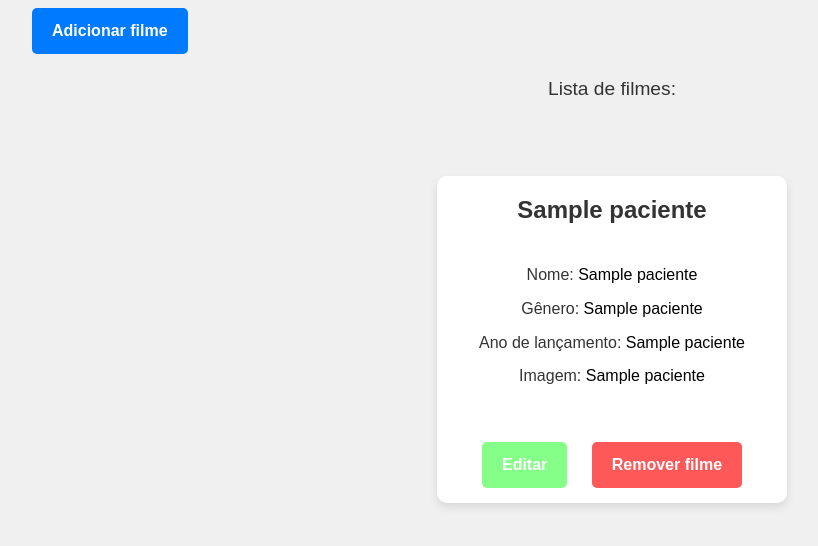
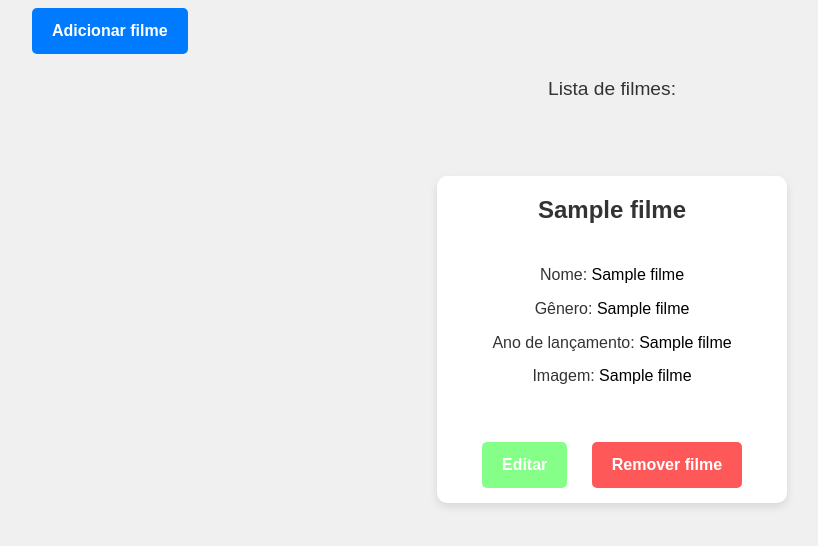
Before and after one commit to ciraht/Biblioteca-filmes, a Flask app: template templates/index.html in a window 1280 px wide. Shown: the part 156-702 px from the top of the page, without its empty margins (28-846 px from the left). Run offline with Flask 3, Linux system fonts and the light colour scheme; the template is opened without the code that fills it: most values are stand-ins (such as "Sample title", 1, 10 or a date in 2020).

Commit message:
Add files via upload

```diff
--- a/main.py
+++ b/main.py
@@ -13,16 +13,16 @@ def add_item():
     if request.method == 'POST':
         nome = request.form['nome']
         especie = request.form['especie']
-        peso = request.form['peso']
-        nometutor = request.form['nome-tutor']
+        ano = request.form['ano']
+        img = request.form['img']
 
-        for paciente in dataList:
-            if paciente[1] == nome:
+        for filme in dataList:
+            if filme[1] == nome:
                 flash("Erro: filme já cadastrado.", "error")
                 return redirect('add_item')
 
         id = len(dataList)
-        dataList.append([id, nome, especie, peso, nometutor])
+        dataList.append([id, nome, especie, ano, img])
         return redirect('/')
     else:
         return render_template('add-item.html')
@@ -33,18 +33,18 @@ def edit_item(id):
     if request.method == 'POST':
         nome = request.form['nome']
         especie = request.form['especie']
-        peso = request.form['peso']
-        nometutor = request.form['nome-tutor']
+        ano = request.form['ano']
+        img = request.form['img']
 
-        dataList[id] = [id, nome, especie, peso, nometutor]
+        dataList[id] = [id, nome, especie, ano, img]
 
         return redirect('/')
     else:
-        paciente = dataList[id]
-        return render_template('edit-item.html', paciente=paciente)
+        filme = dataList[id]
+        return render_template('edit-item.html', filme=filme)
 
 @app.route('/del/<int:id>')
-def cancelar_paciente(id):
+def cancelar_filme(id):
     del dataList[id]
     return redirect('/')
 
--- a/static/style.css
+++ b/static/style.css
@@ -56,7 +56,7 @@ h1 {
 }
 
 
-.quadro_paciente {
+.quadro_filme {
     background-color: rgb(255, 255, 255);
     border-radius: 10px;
     box-shadow: 0 4px 8px rgba(0, 0, 0, 0.1);
--- a/templates/index.html
+++ b/templates/index.html
@@ -16,18 +16,18 @@
 
                 <br><br>
         {% if dataList %}
-            {% for paciente in dataList %}
-            <div class="quadro_paciente">
+            {% for filme in dataList %}
+            <div class="quadro_filme">
 
                 <div>
                     <div class="contato">
 
-                        <p class="nome">{{ paciente[1] }}</p>
+                        <p class="nome">{{ filme[1] }}</p>
                         <br>
-                        <p>Nome: <span class="preto">{{ paciente[1] }}</span> </p>
-                        <p>Gênero: <span class="preto">{{ paciente[2] }}</span></p>
-                        <p>Ano de lançamento: <span class="preto">{{ paciente[3] }}</span> </p>
-                        <p>Imagem: <span class="preto">{{ paciente[4] }}</span> </p>
+                        <p>Nome: <span class="preto">{{ filme[1] }}</span> </p>
+                        <p>Gênero: <span class="preto">{{ filme[2] }}</span></p>
+                        <p>Ano de lançamento: <span class="preto">{{ filme[3] }}</span> </p>
+                        <p>Imagem: <span class="preto">{{ filme[4] }}</span> </p>
                         <br>
                     </div>
                     <div class="botoes">
```
Also changed, not shown: templates/add-item.html (+4 -4 lines), templates/edit-item.html (+5 -5 lines).
